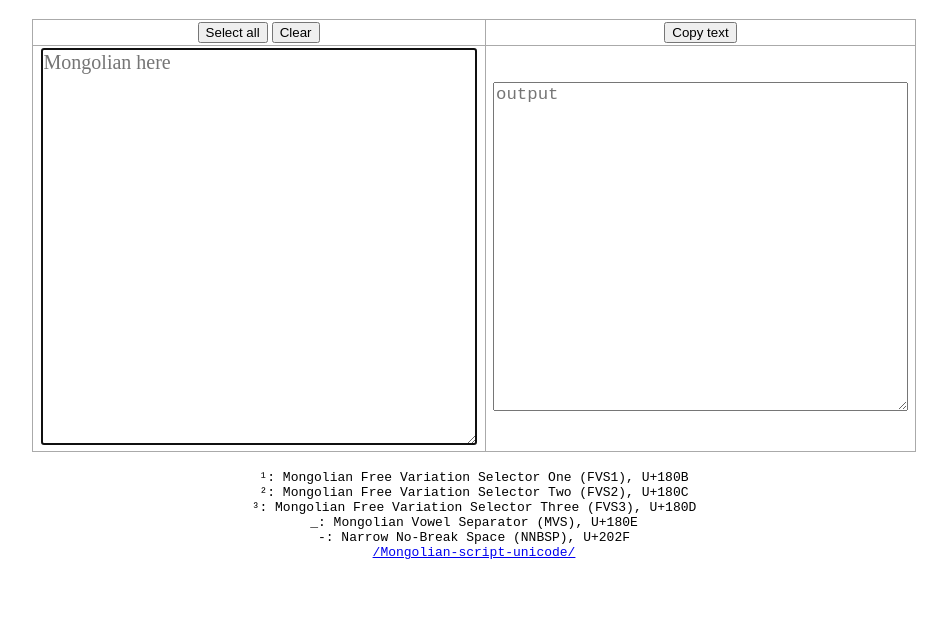
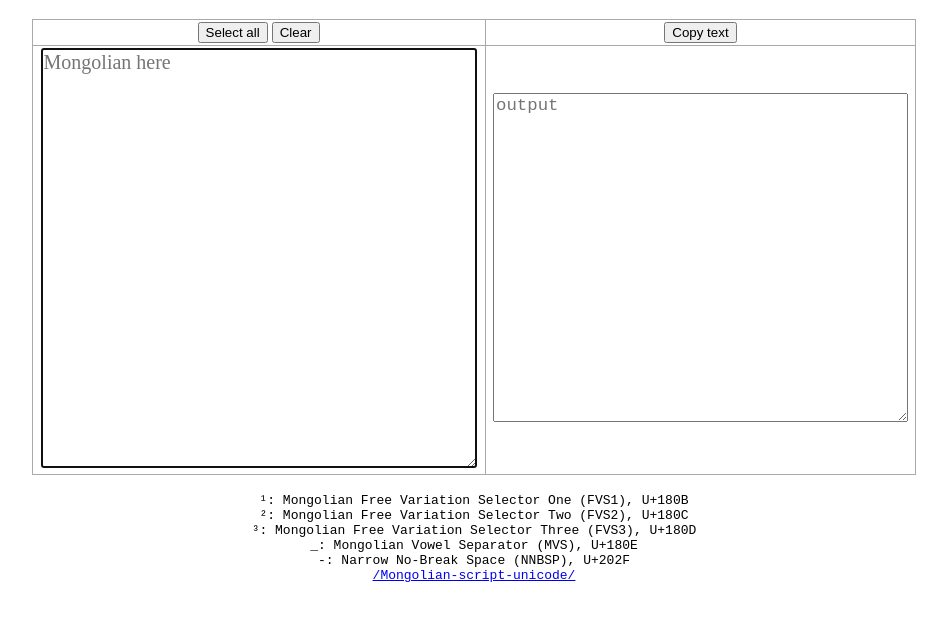
Before and after one commit to victorlee/Mongolian-script-to-Latin, a plain HTML site: page index.html in a window 1280 px wide. Shown: the part 61-682 px from the top of the page, without its empty margins (166-1113 px from the left). Drawn offline with Linux system fonts and the light colour scheme; a web font is replaced by a local one.

Commit message:
Update index.html

```diff
--- a/index.html
+++ b/index.html
@@ -158,7 +158,7 @@ textarea {
 id="latin_textarea"
 autofocus=""
 placeholder="Mongolian here"
-rows="17"
+rows="18"
 oninput="onLatinTextChange(this.value)" style="font-family: 'Mongolian White'; font-size: 15pt;"></textarea>
 </td>
 <td>
```
